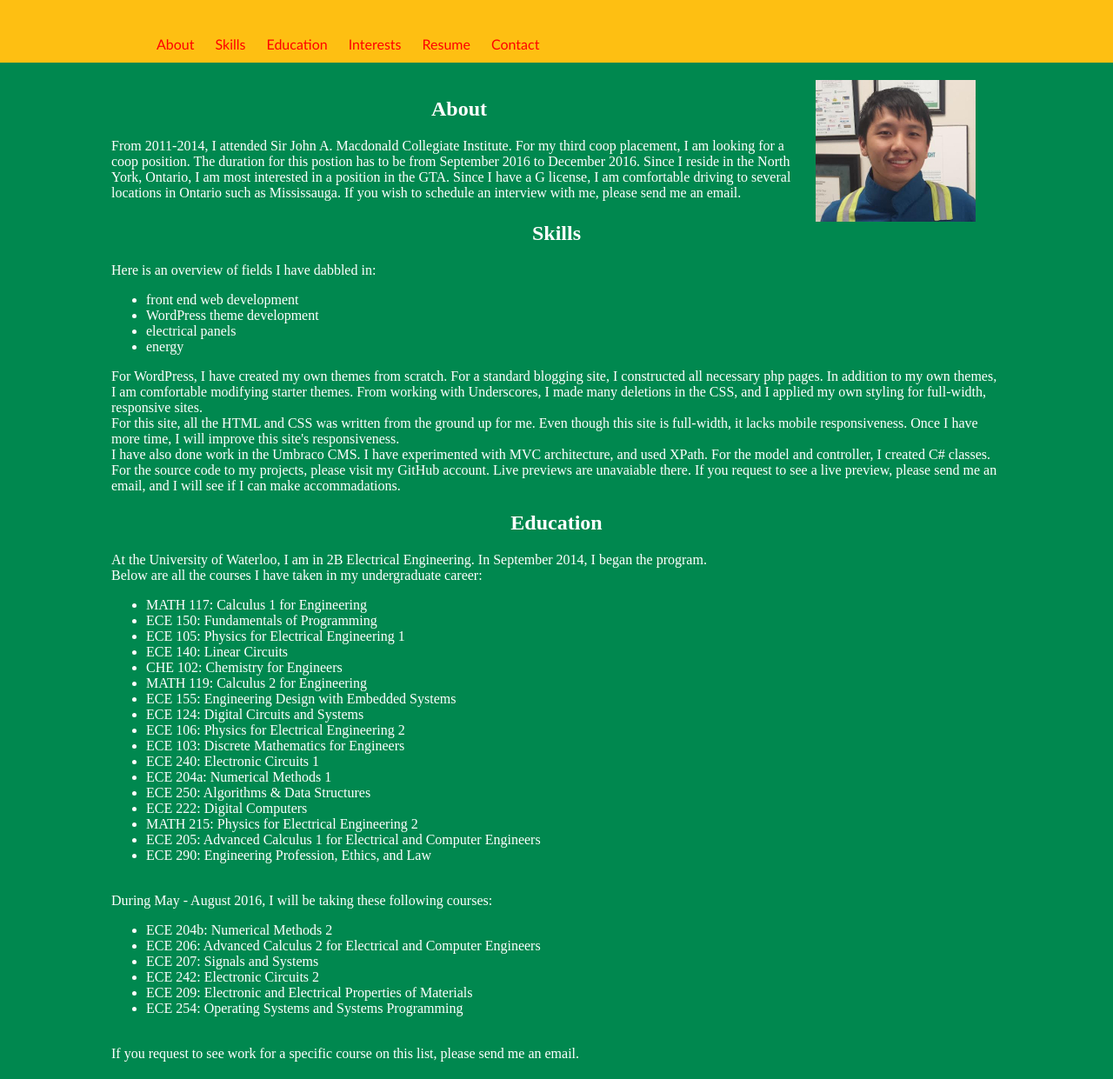
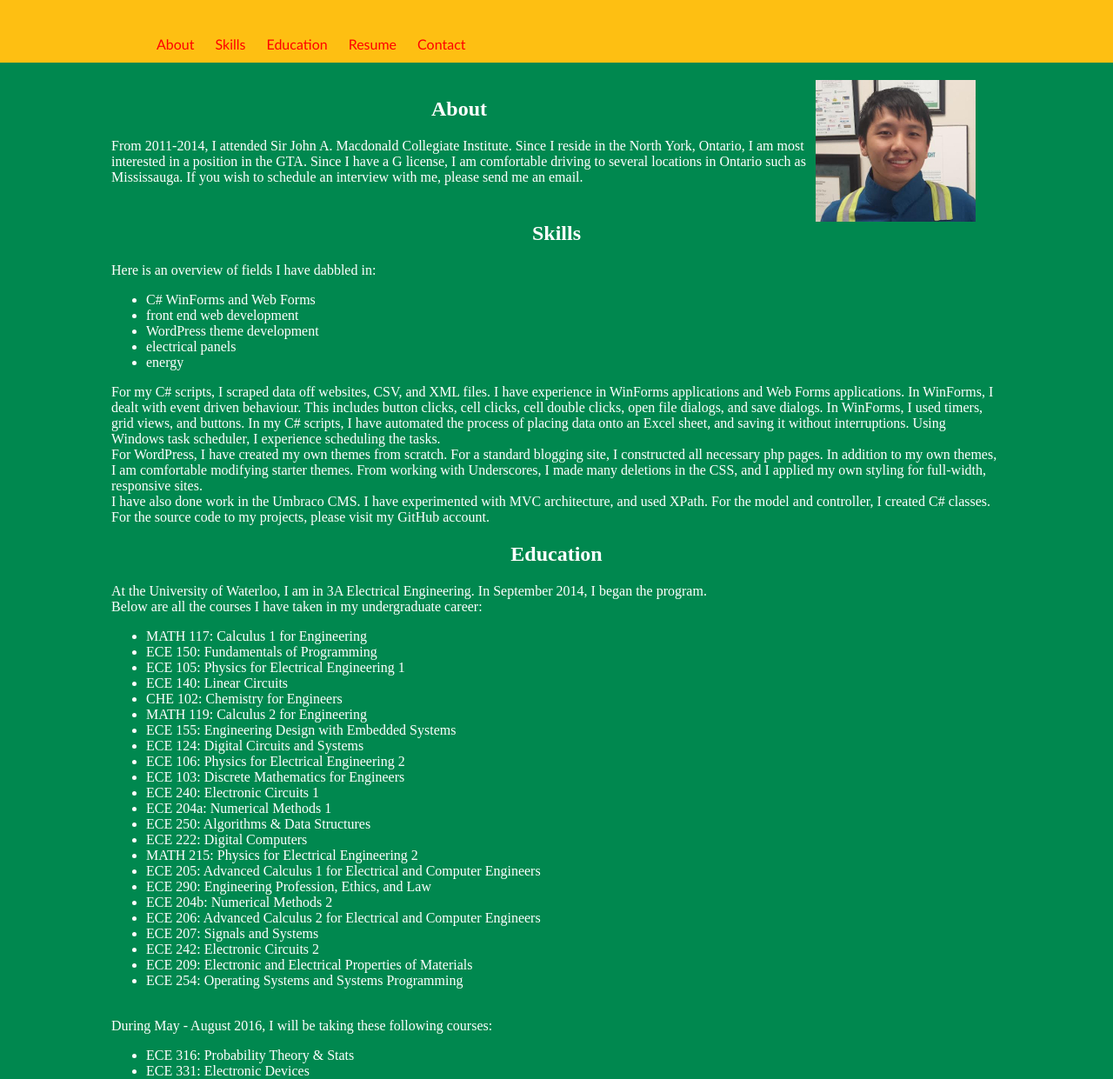
Before and after one commit to jerryishang/jerryishang.github.io, a plain HTML site: page index.html in a window 1280 px wide. Shown: the part 92-1333 px from the top of the page at 87% size. Drawn offline with Linux system fonts and the light colour scheme.

Commit message:
updated December 24, 2016

```diff
--- a/index.html
+++ b/index.html
@@ -23,9 +23,6 @@
 							<a href="#education">Education</a>
 						</li>
 						<li>
-							<a href="#interests">Interests</a>
-						</li>
-						<li>
 							<a href="#resume">Resume</a>
 						</li>
 						<li>
@@ -42,7 +39,7 @@
 			<main class="main-page">
 				<div id="about">
 					<h2 class="sub-heading">About</h2>
-					From 2011-2014, I attended Sir John A. Macdonald Collegiate Institute. For my third coop placement, I am looking for a coop position. The duration for this postion has to be from September 2016 to December 2016.
+					From 2011-2014, I attended Sir John A. Macdonald Collegiate Institute.
 					Since I reside in the North York, Ontario, I am most interested in a position in the GTA. Since I have a G license, I am comfortable driving to several locations in Ontario such as Mississauga. If you wish to schedule an interview with me, please send me an email.
 
 				</div>
@@ -51,23 +48,24 @@
 					<h2 class="sub-heading">Skills</h2>
 					Here is an overview of fields I have dabbled in: <br />
 					<ul>
+                    	<li>C# WinForms and Web Forms</li>
 						<li>front end web development</li>
 						<li>WordPress theme development</li>
 						<li>electrical panels</li>
 						<li>energy</li>
 					</ul>
+                    For my C# scripts, I scraped data off websites, CSV, and XML files. I have experience in WinForms applications and Web Forms applications. In WinForms, I dealt with event driven behaviour. This includes button clicks, cell clicks, cell double clicks, open file dialogs, and save dialogs. In WinForms, I used timers, grid views, and buttons. In my C# scripts, I have automated the process of placing data onto an Excel sheet, and saving it without interruptions. Using Windows task scheduler, I experience scheduling the tasks.
+                    <br />
 					For WordPress, I have created my own themes from scratch. For a standard blogging site, I constructed all necessary php pages. In addition to my own
 					themes, I am comfortable modifying starter themes. From working with Underscores, I made many deletions in the CSS, and I applied my own styling for full-width, responsive sites.
-					<br />For this site, all the HTML and CSS was written from the ground up for me. Even though this site is full-width, it lacks mobile responsiveness.
-					Once I have more time, I will improve this site's responsiveness.
 					<br />
 					I have also done work in the Umbraco CMS. I have experimented with MVC architecture, and used XPath. For the model and controller, I created C# classes.<br />
-					For the source code to my projects, please visit my GitHub account. Live previews are unavaiable there. If you request to see a live preview, please send me an email, and I will see if I can make accommadations.
+					For the source code to my projects, please visit my GitHub account.
 
 				</div>
 				<div id="education">
 					<h2 class="sub-heading">Education</h2>
-					At the University of Waterloo, I am in 2B Electrical Engineering. In September 2014, I began the program.
+					At the University of Waterloo, I am in 3A Electrical Engineering. In September 2014, I began the program.
 					<br/>
 					Below are all the courses I have taken in my undergraduate career:
 
@@ -89,25 +87,24 @@
 						<li>MATH 215: Physics for Electrical Engineering 2</li>
 						<li>ECE 205: Advanced Calculus 1 for Electrical and Computer Engineers</li>
 						<li>ECE 290: Engineering Profession, Ethics, and Law</li>
-					</ul>
-					<br />
-					During May - August 2016, I will be taking these following courses:
-					<ul>
-						<li>ECE 204b: Numerical Methods 2</li>
+                        <li>ECE 204b: Numerical Methods 2</li>
 						<li>ECE 206: Advanced Calculus 2 for Electrical and Computer Engineers</li>
 						<li>ECE 207: Signals and Systems</li>
 						<li>ECE 242: Electronic Circuits 2</li>
 						<li>ECE 209: Electronic and Electrical Properties of Materials</li>
 						<li>ECE 254: Operating Systems and Systems Programming</li>
-					</ul><br />
+					</ul>
+					<br />
+					During May - August 2016, I will be taking these following courses:
+					<ul>
+						<li>ECE 316: Probability Theory & Stats</li>
+                        <li>ECE 331: Electronic Devices</li>
+                        <li>ECE 351: Compilers</li>
+						<li>ECE 375: Electromagnetic Fields & Waves</li>
+                        <li>ECE 380: Analog Control Systems</li>
+                    </ul><br />
 					If you request to see work for a specific course on this list, please send me an email.
 				</div>
-				<div id="interests">
-					<h2 class="sub-heading">Interests</h2>
-					I am eager to get involved in the field of Energy, Electronic Manufacturing,  Computer Hardware, and Computer Software.<br/>
-					Outside of school, I enjoy collecting LEGO, collecting trading cards, listening to classic music, and reading about global issues.
-				</div>
-
 				<div id="resume">
 					<h2 class="sub-heading">Resume</h2>
 					Attached below is my <a href="images/2Bonline.pdf" target="_blank">resume</a>. For the purpose of confidentiality, I have not included my address.
```
